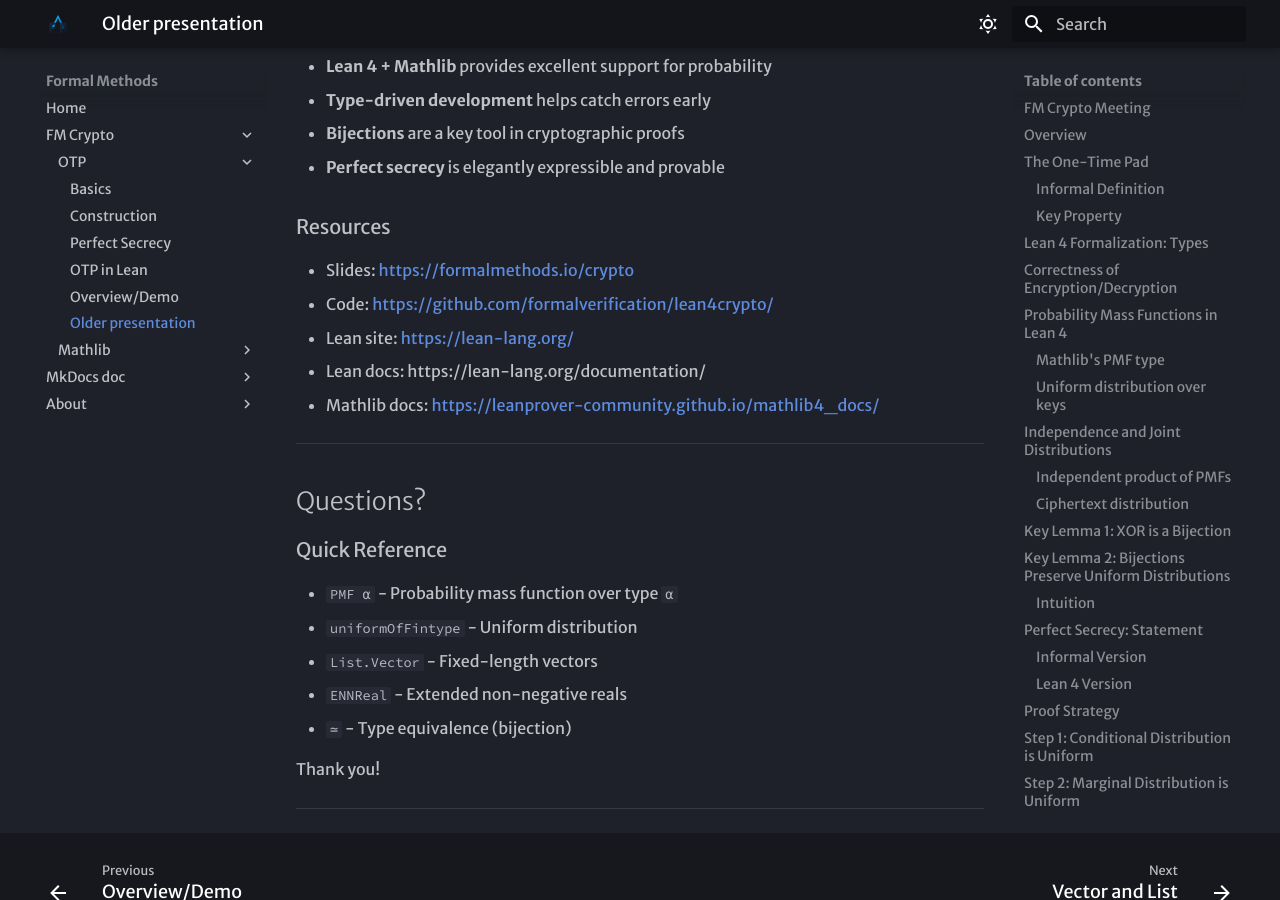
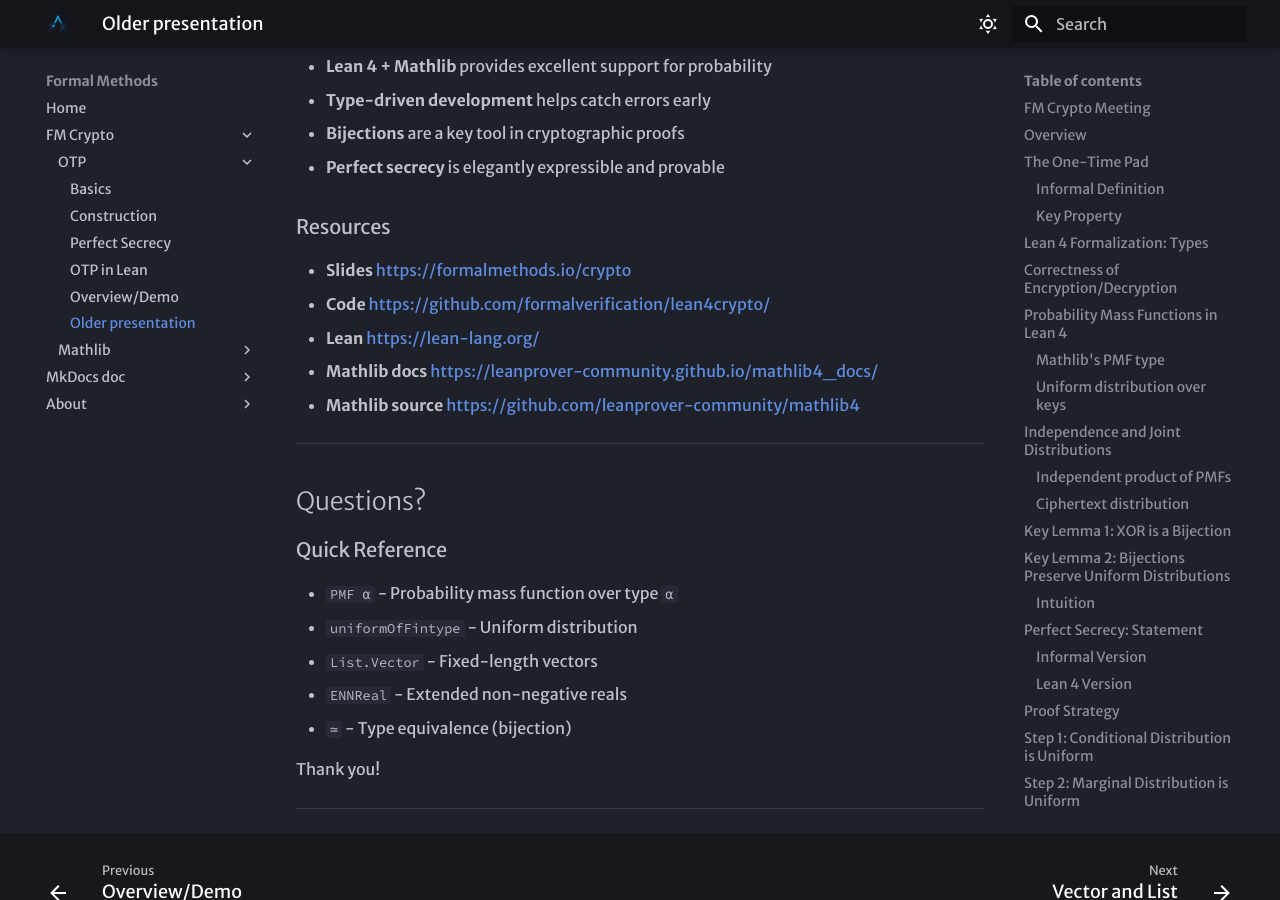
Before and after one commit to formalverification/formalmethods.io, an MkDocs documentation site: the page built from docs/crypto/otp/slides.md, in a window 1280 px wide and 900 px high, scrolled down 7923 px. Built offline with MkDocs 1.6.1 and Material for MkDocs 9.7.7, drawn with Linux system fonts in a browser that asks for light colours.

Commit message:
minor mods

```diff
--- a/docs/crypto/otp/slides.md
+++ b/docs/crypto/otp/slides.md
@@ -328,12 +328,12 @@ example {n : Nat} (m : Plaintext n) (k₁ k₂ : Key n)
 
 ### Resources
 
-+  Slides: <https://formalmethods.io/crypto>
-+  Code: <https://github.com/formalverification/lean4crypto/>
++  **Slides** <https://formalmethods.io/crypto>
++  **Code** <https://github.com/formalverification/lean4crypto/>
 
-+  Lean site: <https://lean-lang.org/>
-+  Lean docs: https://lean-lang.org/documentation/
-+  Mathlib docs: <https://leanprover-community.github.io/mathlib4_docs/>
++  **Lean** <https://lean-lang.org/>
++  **Mathlib docs** <https://leanprover-community.github.io/mathlib4_docs/>
++  **Mathlib source** <https://github.com/leanprover-community/mathlib4>
 
 ---
 
```
Also changed, not shown: docs/crypto/otp/interleaved_demo_presentation.md (+5 -6 lines).
